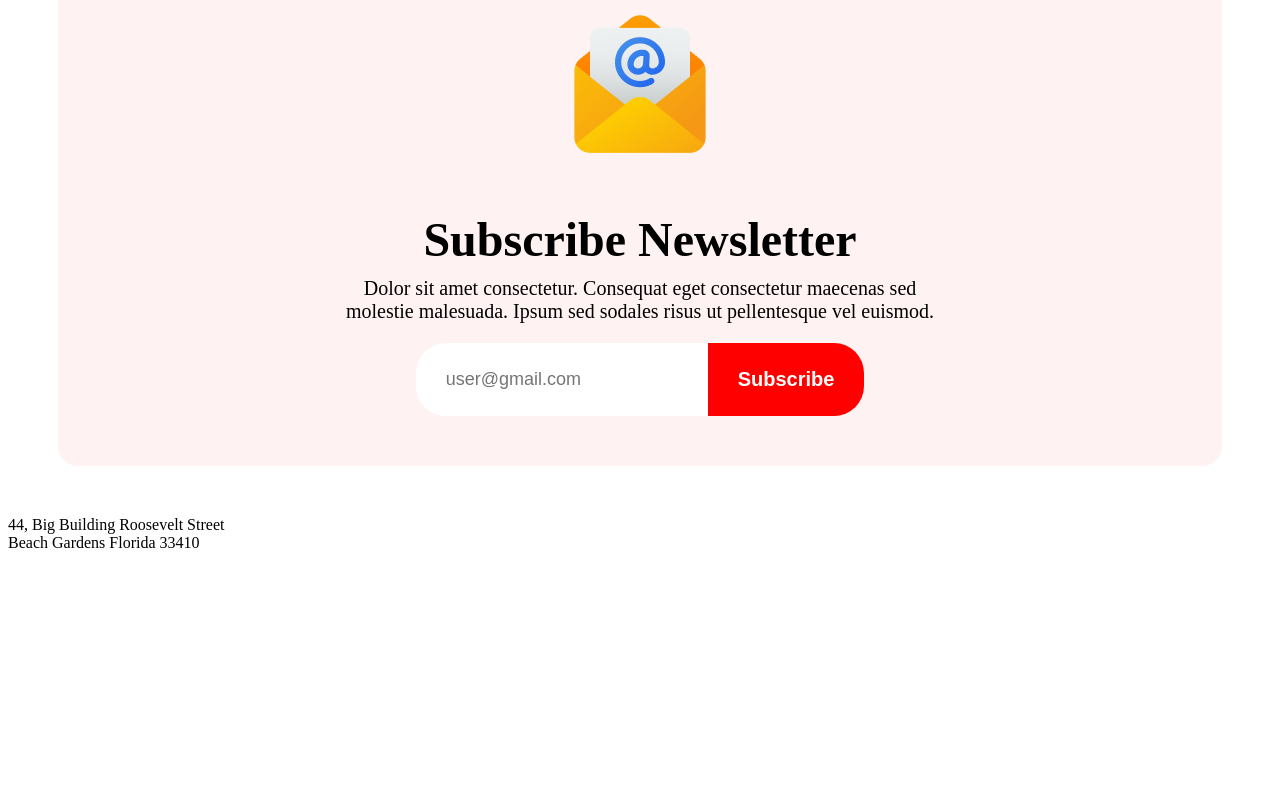
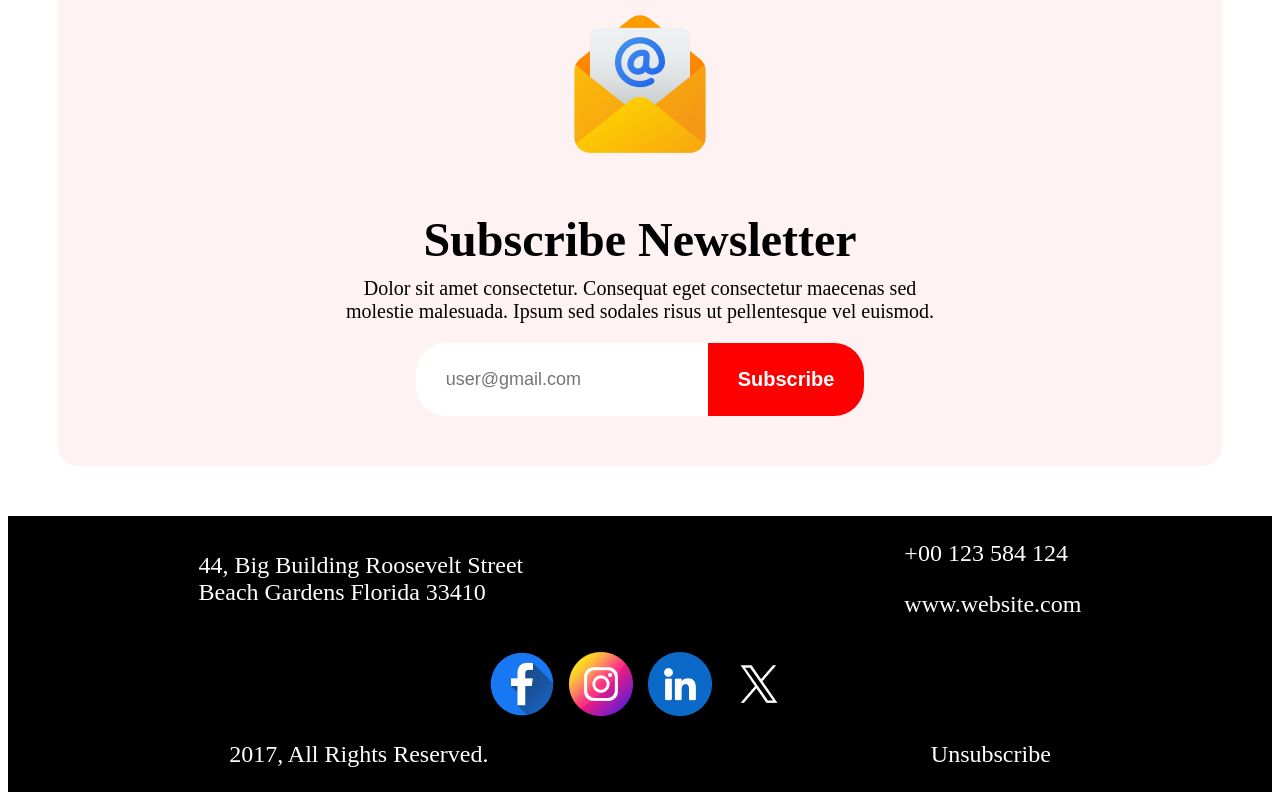
Before and after one commit to mdalrasel/new-year-offer, a plain HTML site: page index.html in a window 1280 px wide. Shown: the part 4802-5602 px from the top of the page. Before the commit the page ends 5370 px from the top, so only its background shows below. Drawn offline with Linux system fonts and the light colour scheme.

Commit message:
completed repo

```diff
--- a/index.html
+++ b/index.html
@@ -101,13 +101,25 @@
 
         </section>
     </main>
-    <footer>
-        <div>
+    <footer class="footer">
+        <div class="footer-content">
             <p>44, Big Building Roosevelt Street <br>Beach Gardens Florida 33410</p>
+            <div>
+                <p>+00 123 584 124</p>
+                <p>www.website.com</p>
+            </div>
 
         </div>
-        <div></div>
-        <div></div>
+        <div class="socile">
+            <img src="icons/Facebook.png" alt="">
+            <img src="icons/Instagram.png" alt="">
+            <img src="icons/Linkedin.png" alt="">
+            <img src="icons/Twitter.png" alt="">
+        </div>
+        <div class="Unsubscribe">
+            <p>2017, All Rights Reserved.</p>
+            <p>Unsubscribe</p>
+        </div>
     </footer>
 
 </body>
--- a/style/footer.css
+++ b/style/footer.css
@@ -0,0 +1,23 @@
+.footer{
+    background-color: black;
+}
+.footer-content {
+    color: #FFF;
+    display: flex;
+    align-items: center;
+    justify-content: space-around;
+    font-size: 24px;
+}
+.socile {
+    display: flex;
+    justify-content: center;
+    gap: 15px;
+    margin-top: 10px;
+}
+.Unsubscribe{
+    display: flex;
+    color: #FFF;
+    justify-content:space-around ;
+    font-size: 24px;
+    font-weight: 500;
+}
--- a/style/main.css
+++ b/style/main.css
@@ -96,6 +96,7 @@
     font-size: 20px;
     font-weight: 700;
     border: none;
+    cursor: pointer;
 }
 
 
```
